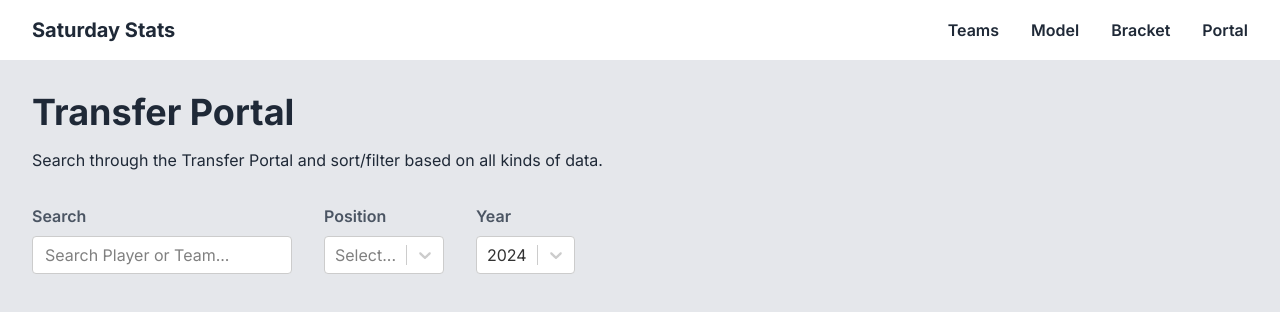
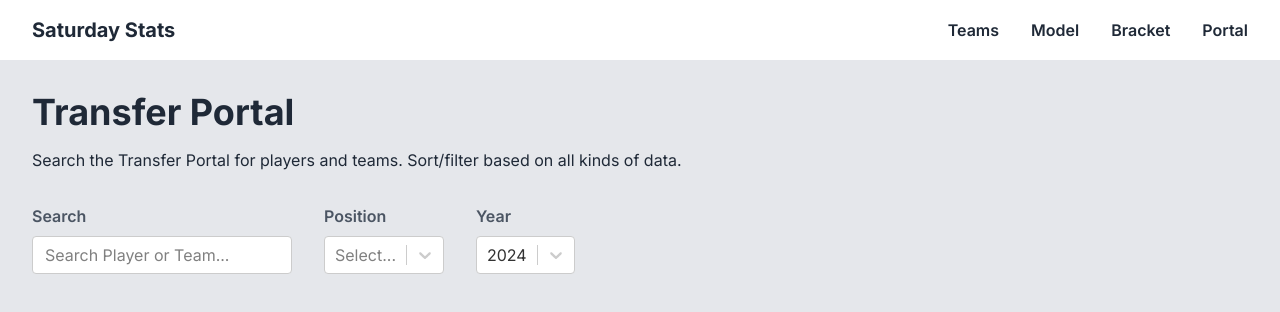
Before and after one commit to hwyatt/the-best-cfb-model, a Next.js app: page /portal in a window 1280 px wide. Shown: the top 312 px of the page. Built offline with nearby package versions, Linux system fonts and the light colour scheme; no server answers.

Commit message:
theadrow

```diff
--- a/src/app/globals.css
+++ b/src/app/globals.css
@@ -65,7 +65,8 @@
   font-size: 14.4px;
 }
 .rdt_TableHeadRow {
-  background-color: transparent !important;
+  --tw-bg-opacity: 1;
+  background-color: rgb(229 231 235 / var(--tw-bg-opacity)) !important;
   border: none !important;
 }
 .rdt_Pagination {
--- a/src/app/portal/page.tsx
+++ b/src/app/portal/page.tsx
@@ -247,8 +247,8 @@ export default function Portal() {
       <div className="flex flex-col gap-4">
         <h1 className="text-4xl font-bold text-gray-800">Transfer Portal</h1>
         <p className="text-gray-800">
-          Search through the Transfer Portal and sort/filter based on all kinds
-          of data.
+          Search the Transfer Portal for players and teams. Sort/filter based on
+          all kinds of data.
         </p>
       </div>
       <div className="flex flex-col md:flex-row gap-4 md:gap-8 justify-between">
```
